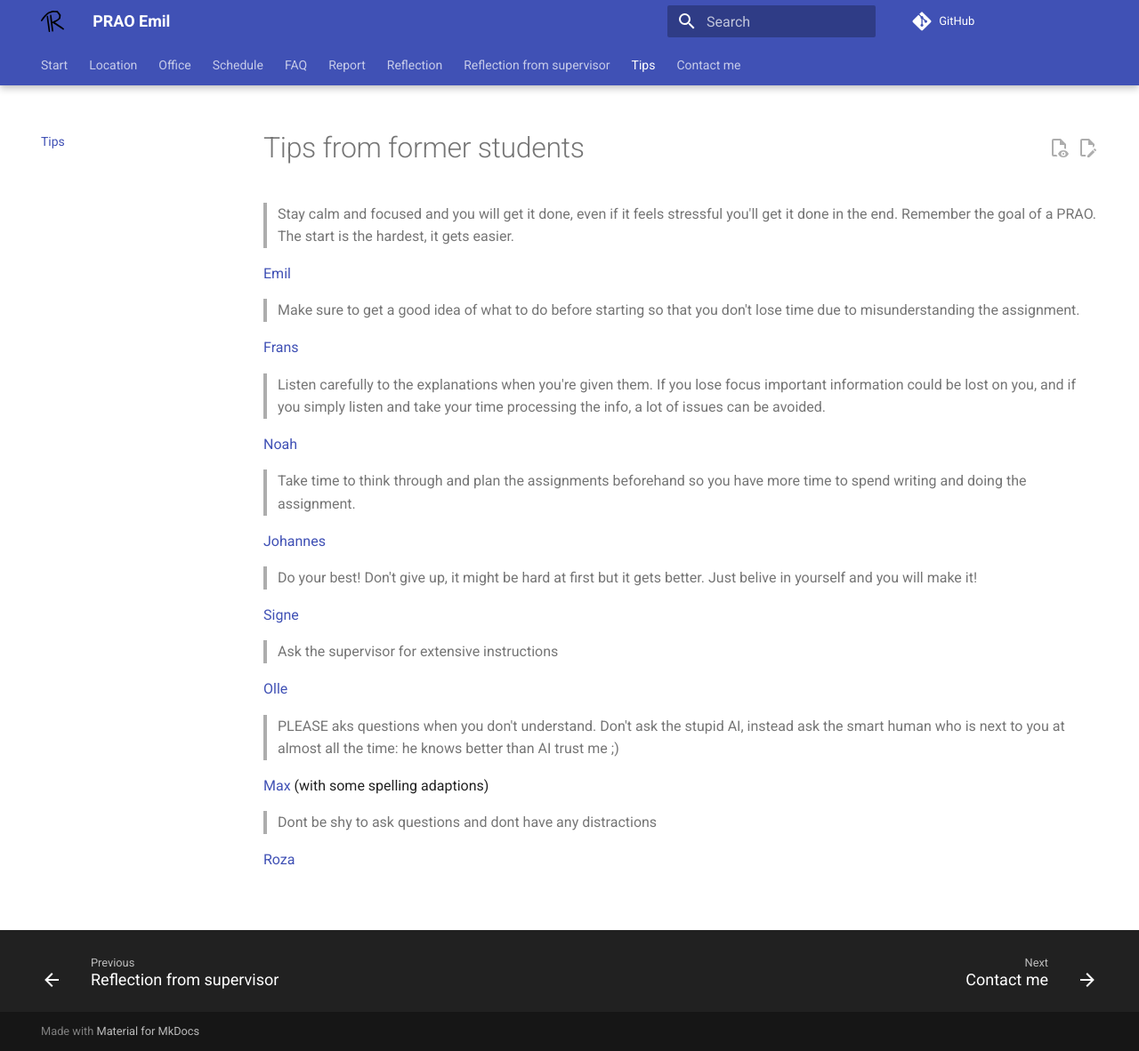
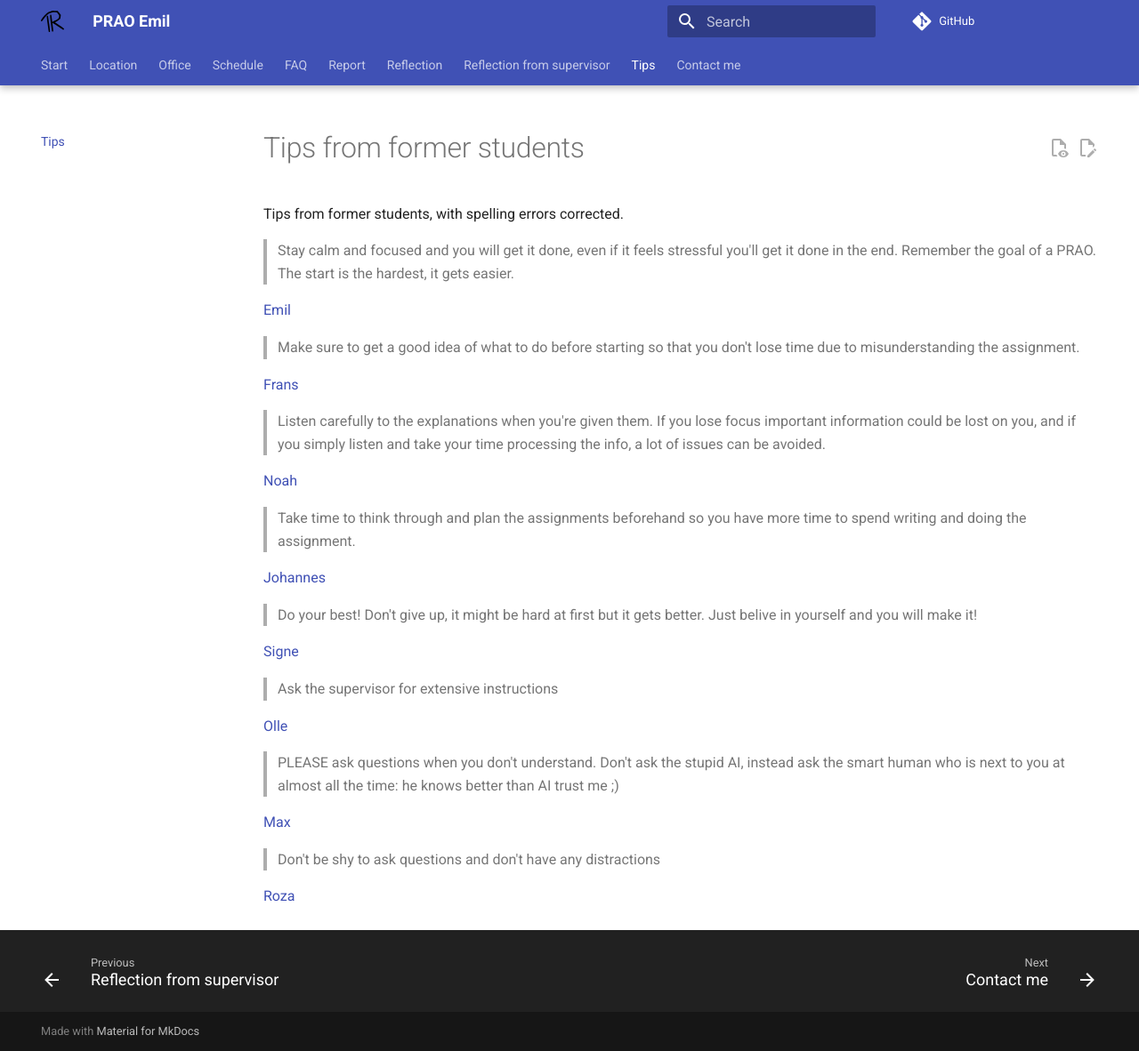
Before and after one commit to richelbilderbeek/prao_emil_20260320, an MkDocs documentation site: the page built from docs/tips.md, in a window 1280 px wide and 1182 px high. Shown: the whole window at 89% size. Built offline with MkDocs 1.6.1 and Material for MkDocs 9.7.7, drawn with Linux system fonts in a browser that asks for light colours; comment, search, counter and statistics services are not loaded.

Commit message:
Fix spelling

```diff
--- a/docs/tips.md
+++ b/docs/tips.md
@@ -1,4 +1,6 @@
 # Tips from former students
+
+Tips from former students, with spelling errors corrected.
 
 > Stay calm and focused and you will get it done, even if it feels stressful
 > you'll get it done in the end. Remember the goal of a PRAO.
@@ -32,13 +34,12 @@
 
 [Olle](https://github.com/richelbilderbeek/prao_olle_20251112)
 
-> PLEASE aks questions when you don't understand.
+> PLEASE ask questions when you don't understand.
 > Don't ask the stupid AI, instead ask the smart human who is next to you
 > at almost all the time: he knows better than AI trust me ;)
 
 [Max](https://github.com/richelbilderbeek/prao_max_20251121)
-(with some spelling adaptions)
 
-> Dont be shy to ask questions and dont have any distractions
+> Don't be shy to ask questions and don't have any distractions
 
 [Roza](https://github.com/richelbilderbeek/prao_roza_20251126)
```
Also changed, not shown: docs/office.md (+2 -1 lines).
